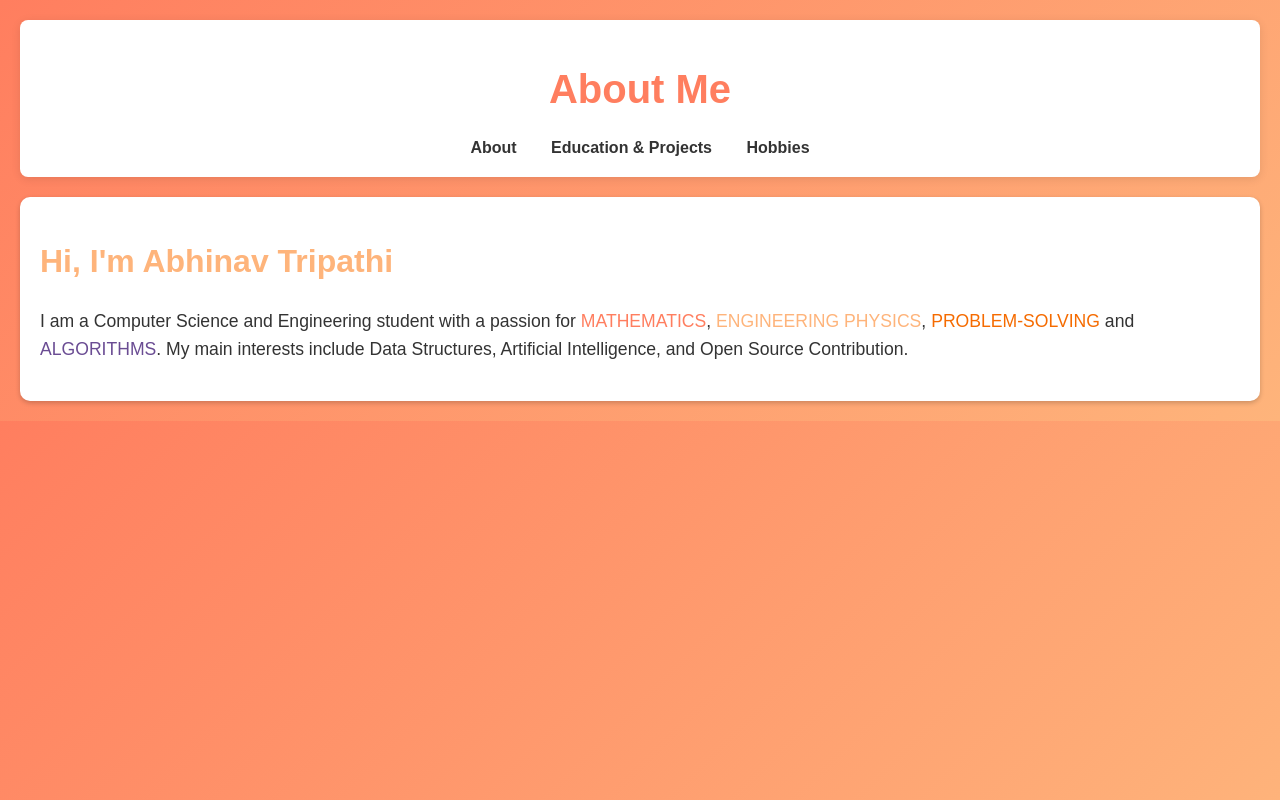
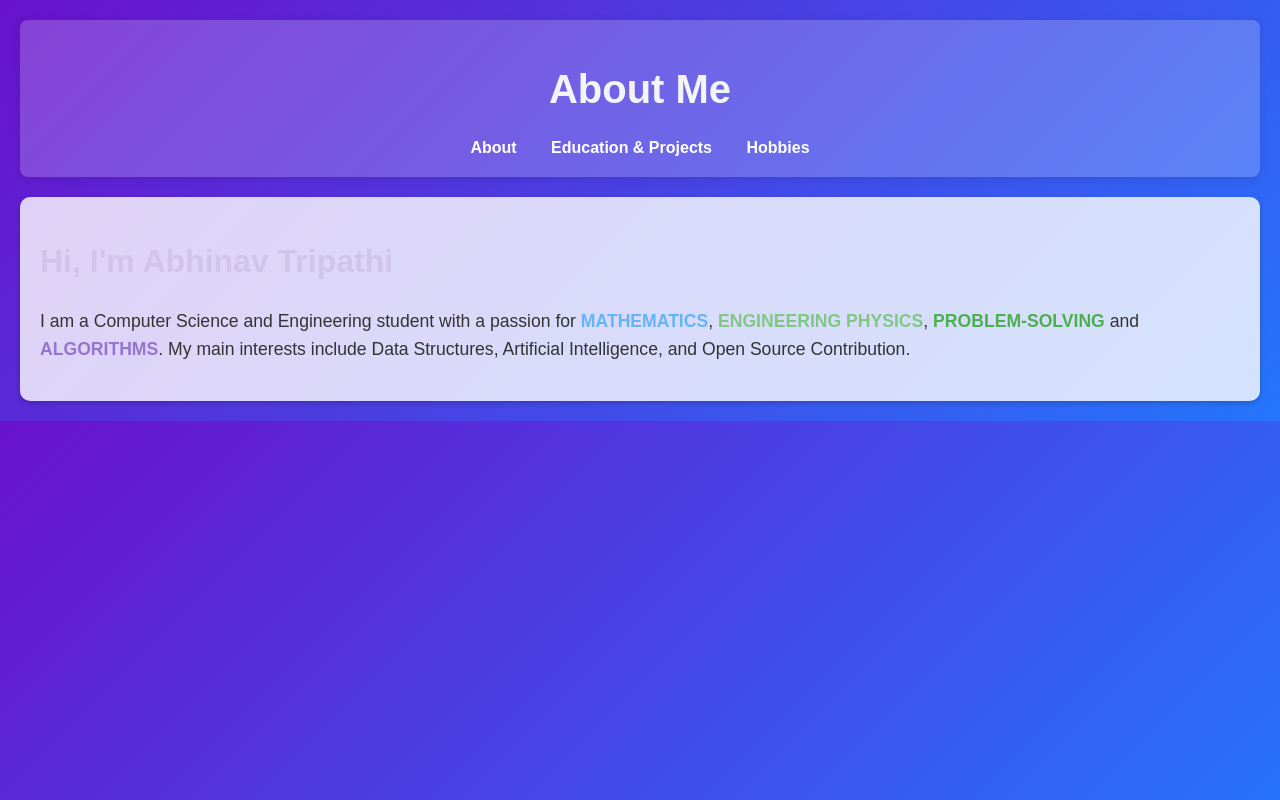
Before and after one commit to shunyasium/my_website, a plain HTML site: page about.html in a window 1280 px wide. Drawn offline with Linux system fonts and the light colour scheme.

Commit message:
Update about.html

```diff
--- a/about.html
+++ b/about.html
@@ -7,14 +7,14 @@
     body {
       font-family: 'Arial', sans-serif;
       margin: 20px;
-      background: linear-gradient(135deg, #ff7e5f, #feb47b);
+      background: linear-gradient(135deg, #6a11cb, #2575fc); /* Cool gradient from purple to blue */
       color: #fff;
     }
     header {
       text-align: center;
       margin-bottom: 20px;
-      background: #fff;
-      color: #333;
+      background: rgba(255, 255, 255, 0.2); /* Slightly transparent white */
+      color: #fff;
       border-radius: 8px;
       padding: 20px;
       box-shadow: 0px 2px 10px rgba(0, 0, 0, 0.1);
@@ -22,15 +22,15 @@
     nav a {
       margin: 0 15px;
       text-decoration: none;
-      color: #333;
+      color: #fff;
       font-weight: bold;
       transition: color 0.3s ease;
     }
     nav a:hover {
-      color: #ff7e5f;
+      color: #f3f4f5; /* Lighter color for hover effect */
     }
     section {
-      background: #fff;
+      background: rgba(255, 255, 255, 0.8); /* Semi-transparent white for contrast */
       padding: 20px;
       border-radius: 10px;
       box-shadow: 0px 2px 5px rgba(0, 0, 0, 0.2);
@@ -38,15 +38,18 @@
     }
     h1 {
       font-size: 2.5em;
-      color: #ff7e5f;
+      color: #f3f4f5; /* Light color for the header */
     }
     h2 {
       font-size: 2em;
-      color: #feb47b;
+      color: #d1c4e9; /* Soft lavender */
     }
     p {
       font-size: 1.1em;
       line-height: 1.6;
+    }
+    span {
+      font-weight: bold;
     }
   </style>
 </head>
@@ -62,8 +65,8 @@
 
   <section>
     <h2>Hi, I'm Abhinav Tripathi</h2>
-    <p>I am a Computer Science and Engineering student with a passion for <span style="color: #ff7e5f;">MATHEMATICS</span>,
-    <span style="color: #feb47b;">ENGINEERING PHYSICS</span>, <span style="color: #f56b00;">PROBLEM-SOLVING</span> and <span style="color: #6a4c93;">ALGORITHMS</span>.
+    <p>I am a Computer Science and Engineering student with a passion for <span style="color: #64b5f6;">MATHEMATICS</span>,
+    <span style="color: #81c784;">ENGINEERING PHYSICS</span>, <span style="color: #4caf50;">PROBLEM-SOLVING</span> and <span style="color: #9575cd;">ALGORITHMS</span>.
     My main interests include Data Structures, Artificial Intelligence, and Open Source Contribution.</p>
   </section>
 </body>
```
